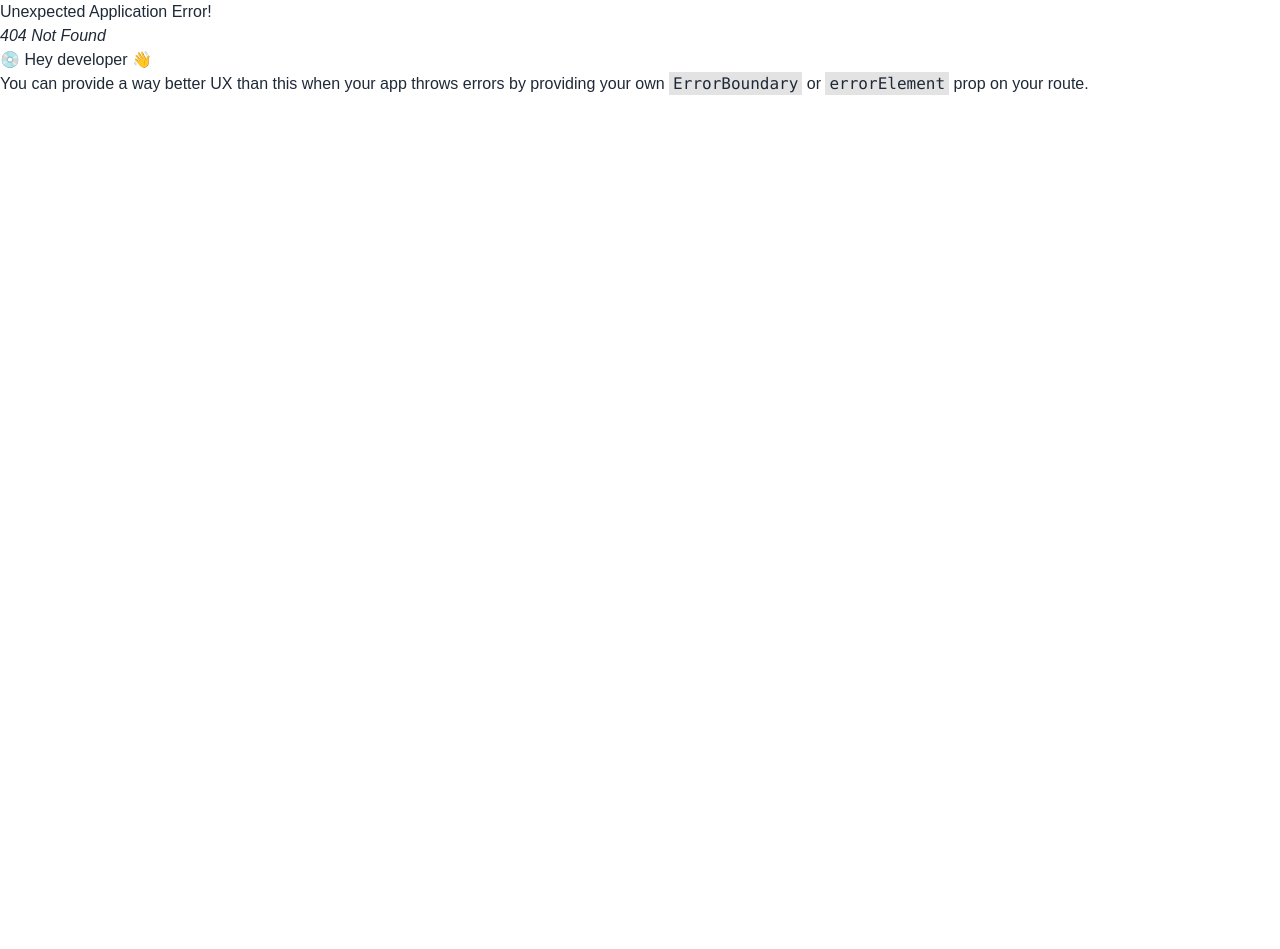
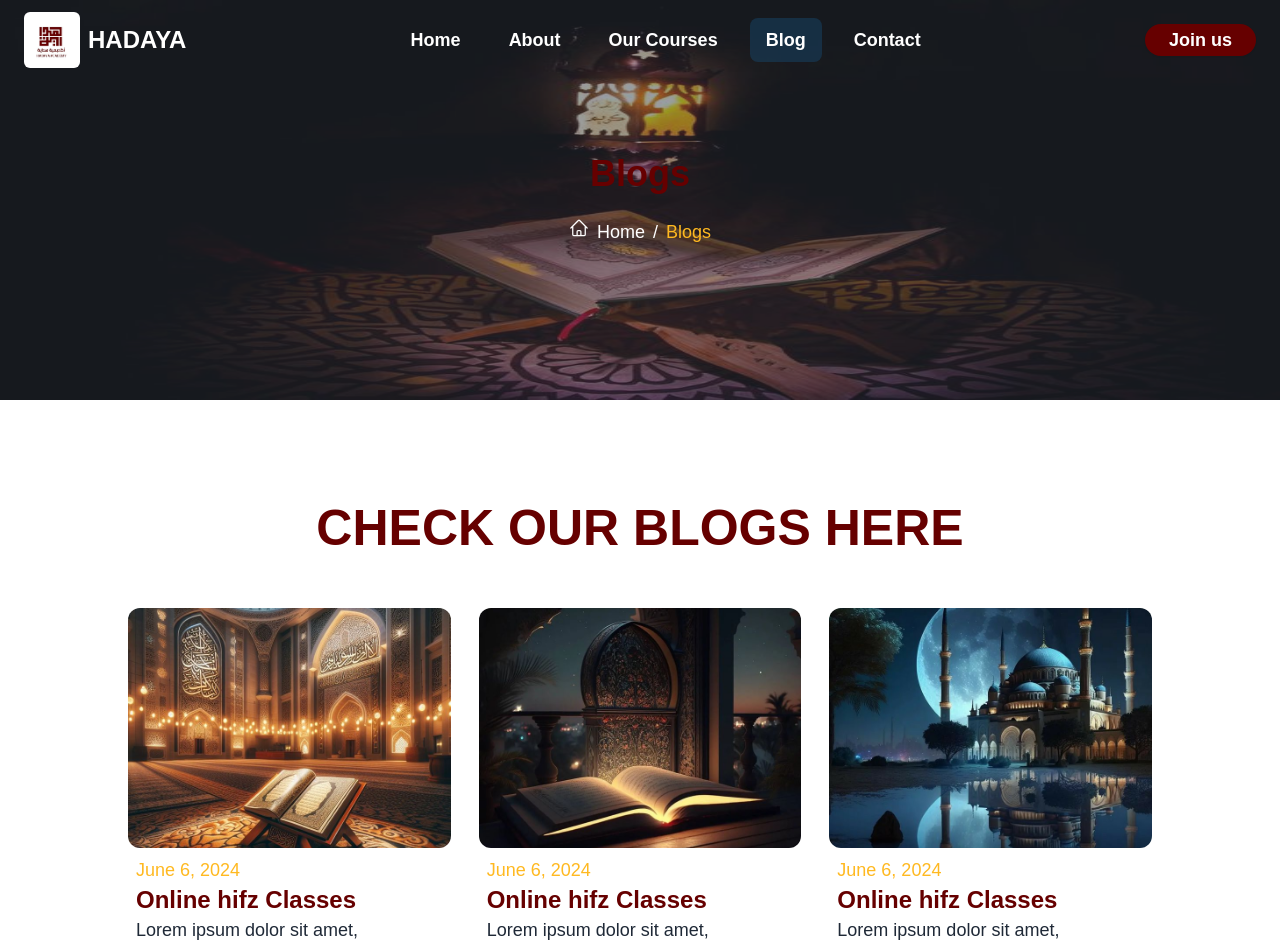
Before and after one commit to moazkarem/quraan-academy, a React (Vite) app: page /blogs in a window 1280 px wide. Before the commit this address had no page. Shown: the top 949 px of the page. Before the commit the page ends 800 px from the top, so only its background shows below. Built offline with nearby package versions, Linux system fonts and the light colour scheme.

Commit message:
end blog page without images

```diff
--- a/src/components/Navbar/Navbar.jsx
+++ b/src/components/Navbar/Navbar.jsx
@@ -89,7 +89,7 @@ const Navbar = () => {
               </li>
               <li className="text-lg p-2">
                 <NavLink
-                  to="/blog"
+                  to="/blogs"
                   className="text-white hover:text-[#ffb921] hover:bg-transparent font-bold"
                 >
                   Blog
--- a/src/components/router/index.jsx
+++ b/src/components/router/index.jsx
@@ -9,7 +9,7 @@ import AboutPage from "../../pages/Aboutpage/AboutPage";
 import ContactPage from "../../pages/Contactpage/ContactPage";
 import Joinpage from "../../pages/Joinpage/Joinpage";
 import Coursespage from "../../pages/Courses/Coursespage";
-
+import Blogpage from '../../pages/Blogpage/Blogpage'
   const router = createBrowserRouter(
     createRoutesFromElements(
         <Route path="/" element={<RootLayout />}  >
@@ -18,6 +18,7 @@ import Coursespage from "../../pages/Courses/Coursespage";
             <Route path="contact" element={<ContactPage />}  />
             <Route path="joinus" element={<Joinpage />}  />
             <Route path="courses" element={<Coursespage />}  />
+            <Route path="blogs" element={<Blogpage />}  />
         </Route>
     )
 
--- a/src/pages/Courses/Allcourses.jsx
+++ b/src/pages/Blogpage/Allblogs.jsx
@@ -1,5 +1,5 @@
 import { useState } from 'react';
-import Button from '../../Ui/Button';
+// import Button from '../../Ui/Button';
 import art1 from '../../assets/imgs/articles/art1.jfif';
 import art2 from '../../assets/imgs/articles/art2.jfif';
 import art3 from '../../assets/imgs/articles/art3.jfif';
@@ -8,8 +8,8 @@ import art5 from '../../assets/imgs/articles/art5.jfif';
 import art6 from '../../assets/imgs/articles/art6.jfif';
 import Title from "../../components/Titlesections/Title";
 
-const Allcourses = () => {
-    const articles = [
+const AllBlogs = () => {
+    const blogs = [
         { img: art1, date: 'June 6, 2024', title: 'Online hifz Classes', desc: 'Lorem ipsum dolor sit amet, consectetur adipiscing elit. Sed sit amet nulla auctor' },
         { img: art2, date: 'June 6, 2024', title: 'Online hifz Classes', desc: 'Lorem ipsum dolor sit amet, consectetur adipiscing elit. Sed sit amet nulla auctor' },
         { img: art3, date: 'June 6, 2024', title: 'Online hifz Classes', desc: 'Lorem ipsum dolor sit amet, consectetur adipiscing elit. Sed sit amet nulla auctor' },
@@ -29,17 +29,17 @@ const Allcourses = () => {
 
     const indexOfLastCourse = currentPage * coursesPerPage;
     const indexOfFirstCourse = indexOfLastCourse - coursesPerPage;
-    const currentCourses = articles.slice(indexOfFirstCourse, indexOfLastCourse);
+    const currentCourses = blogs.slice(indexOfFirstCourse, indexOfLastCourse);
 
     const pageNumbers = [];
-    for (let i = 1; i <= Math.ceil(articles.length / coursesPerPage); i++) {
+    for (let i = 1; i <= Math.ceil(blogs.length / coursesPerPage); i++) {
         pageNumbers.push(i);
     }
 
     return (
         <div className="flex flex-col items-center justify-start pb-20 max-sm:mt-12 px-4 sm:mt-12 xl:mt-28">
             <div className="flex text-start justify-start max-sm:mb-8 sm:mb-3 md:mb-8 lg:mb-16">
-                <Title name={'Check All Courses Here'} />
+                <Title name={'Check Our Blogs Here'} />
             </div>
             <div className="grid max-w-screen-lg w-full lg:text-lg gap-7 max-sm:grid-cols-1 max-sm:gap-3 sm:grid-cols-2 md:grid-cols-3 lg:grid-cols-3 2xl:grid-cols-4 mb-20">
                 {currentCourses.map((item, index) => (
@@ -81,4 +81,4 @@ const Allcourses = () => {
     );
 }
 
-export default Allcourses;
+export default AllBlogs;
--- /dev/null
+++ b/src/pages/Blogpage/Blogpage.jsx
@@ -0,0 +1,15 @@
+import bg from '../../assets/imgs/About page/about.jfif'
+import Herosec from '../../components/Herosection/Herosec'
+import Allblogs from './Allblogs'
+import Footer from '../../components/Footer/Footer'
+const AllBlogs = () => {
+  return (
+    <div>
+        <Herosec bg={bg} title={'Blogs'} />
+        <Allblogs />
+        <Footer />
+    </div>
+  )
+}
+
+export default AllBlogs
--- a/src/pages/Joinpage/Joinpage.jsx
+++ b/src/pages/Joinpage/Joinpage.jsx
@@ -1,4 +1,5 @@
 import bg from '../../assets/imgs/contactpage/bg.jpg'
+import Footer from '../../components/Footer/Footer'
 import Herosec from '../../components/Herosection/Herosec'
 import Formjoin from './Formjoin'
 const Joinpage = () => {
@@ -6,6 +7,7 @@ const Joinpage = () => {
     <div>
         <Herosec bg={bg} title={'Join Us'} />
         <Formjoin />
+        <Footer />
     </div>
   )
 }
```
